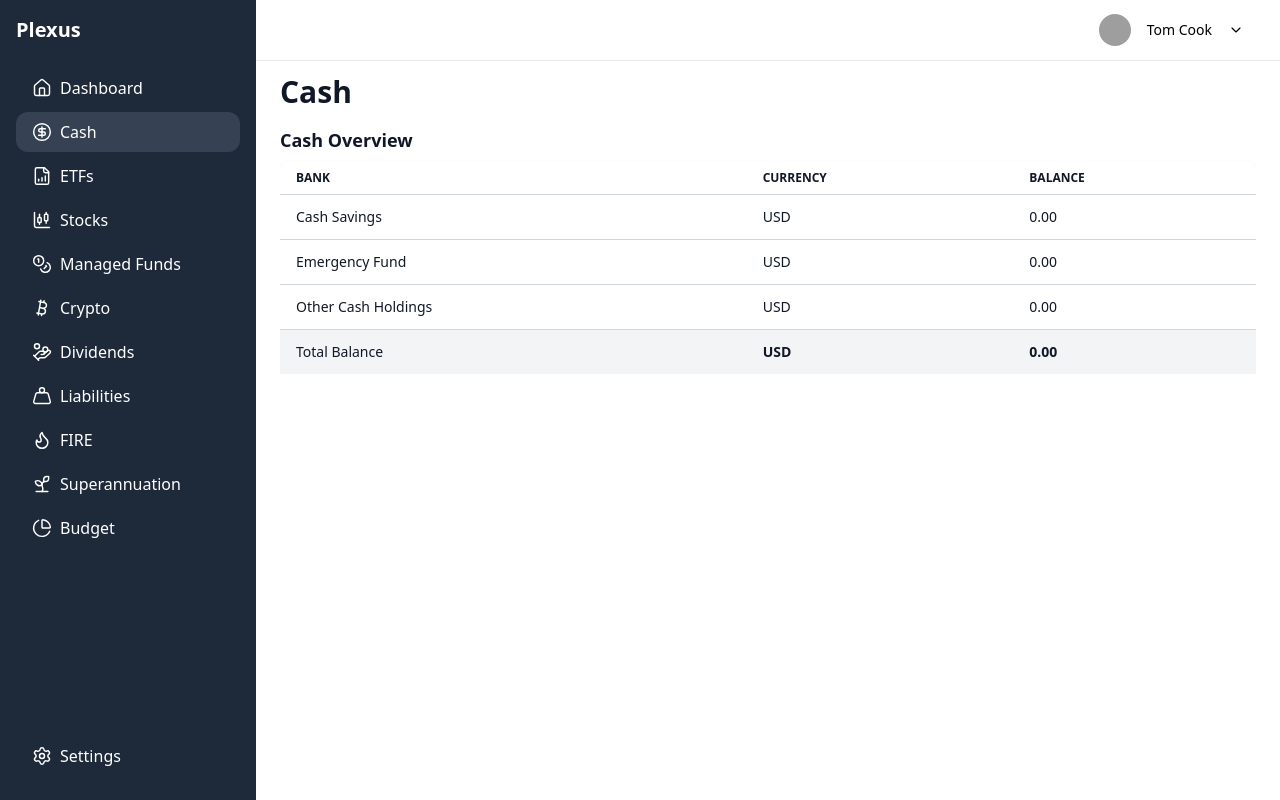
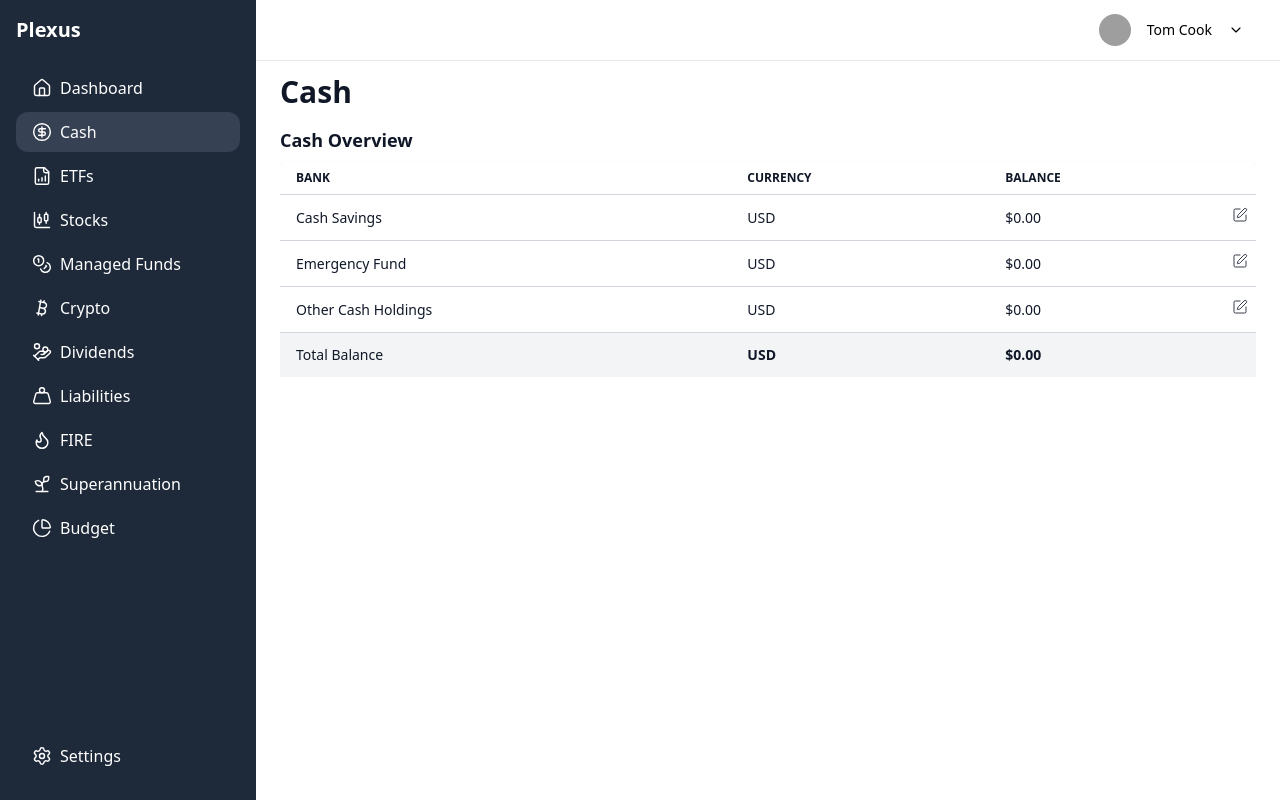
Before and after one commit to ChristianGhosn/nwt_frontend, a React (Vite) app: page /#/cash in a window 1280 px wide. Built offline with nearby package versions, Linux system fonts and the light colour scheme; grey boxes are pictures that could not be loaded.

Commit message:
Refactored Table into TableRow, TableBody and TableHeadings. Created the feature in tables to define editable columns.

```diff
--- a/src/components/Table.jsx
+++ b/src/components/Table.jsx
@@ -1,54 +1,36 @@
-const Table = ({ tableHeading, headings, keys, data }) => {
+import { useState } from "react";
+
+import TableHeadings from "./table/TableHeadings";
+import TableBody from "./table/TableBody";
+
+const Table = ({
+  tableHeading,
+  headings,
+  keys,
+  data: initialData,
+  editableColumnKey,
+}) => {
+  const [data, setData] = useState(initialData);
+
+  const handleUpdate = (id, key, value) => {
+    const updated = data.map((item) =>
+      item.id === id ? { ...item, [key]: value } : item
+    );
+    setData(updated);
+  };
+
   return (
     <div className="mt-4 overflow-x-auto w-full">
       <h2 className="text-lg font-semibold mb-2">{tableHeading}</h2>
 
       <table className="w-full text-left text-sm rounded-md shadow-sm">
-        <thead className="border-b border-gray-300 text-xs font-semibold uppercase ">
-          <tr>
-            {headings.map((heading, index) => (
-              <th key={index} className="px-4 py-2">
-                {heading}
-              </th>
-            ))}
-          </tr>
-        </thead>
-
-        <tbody className="divide-y divide-gray-300">
-          {data.map((item, rowIndex) => {
-            const isTotalRow = Object.values(item).some(
-              (value) =>
-                typeof value === "string" &&
-                value.toLowerCase().includes("total")
-            );
-
-            return (
-              <tr
-                key={rowIndex}
-                className={`${
-                  isTotalRow ? "font-bold dark:bg-gray-600 bg-gray-100" : ""
-                }`}
-              >
-                {keys.map((key, cellIndex) => {
-                  const value = item[key];
-                  const displayValue =
-                    typeof value === "number" ? value.toFixed(2) : value ?? "";
-
-                  return (
-                    <td
-                      key={cellIndex}
-                      className={`px-4 py-3 ${
-                        cellIndex === 0 ? "font-medium" : ""
-                      }`}
-                    >
-                      {displayValue}
-                    </td>
-                  );
-                })}
-              </tr>
-            );
-          })}
-        </tbody>
+        <TableHeadings headings={headings} />
+        <TableBody
+          data={data}
+          keys={keys}
+          onUpdate={handleUpdate}
+          editableColumnKey={editableColumnKey}
+        />
       </table>
     </div>
   );
--- /dev/null
+++ b/src/components/table/TableBody.jsx
@@ -0,0 +1,19 @@
+import TableRow from "./TableRow";
+
+const TableBody = ({ data, keys, onUpdate, editableColumnKey }) => {
+  return (
+    <tbody className="divide-y divide-gray-300">
+      {data.map((item, rowIndex) => (
+        <TableRow
+          key={rowIndex}
+          item={item}
+          keys={keys}
+          onUpdate={onUpdate}
+          editableColumnKey={editableColumnKey}
+        />
+      ))}
+    </tbody>
+  );
+};
+
+export default TableBody;
--- /dev/null
+++ b/src/components/table/TableHeadings.jsx
@@ -0,0 +1,17 @@
+import React from "react";
+
+const TableHeadings = ({ headings }) => {
+  return (
+    <thead className="border-b border-gray-300 text-xs font-semibold uppercase ">
+      <tr>
+        {headings.map((heading, index) => (
+          <th key={index} className="px-4 py-2">
+            {heading}
+          </th>
+        ))}
+      </tr>
+    </thead>
+  );
+};
+
+export default TableHeadings;
--- /dev/null
+++ b/src/components/table/TableRow.jsx
@@ -0,0 +1,80 @@
+import { useState } from "react";
+import { SquarePen, Save } from "lucide-react";
+
+const TableRow = ({ item, keys, onUpdate, editableColumnKey }) => {
+  const [isEditing, setIsEditing] = useState(false);
+  const [editedValue, setEditedValue] = useState(item[editableColumnKey]);
+
+  const handleEditClick = () => {
+    if (!isTotalRow) setIsEditing(true);
+  };
+
+  const handleSaveClick = () => {
+    if (editedValue === "" || isNaN(editedValue)) return;
+    setIsEditing(false);
+    onUpdate(item.id, editableColumnKey, parseFloat(editedValue));
+  };
+
+  const isTotalRow = Object.values(item).some(
+    (value) =>
+      typeof value === "string" && value.toLowerCase().includes("total")
+  );
+
+  return (
+    <tr
+      className={`${
+        isTotalRow ? "font-bold dark:bg-gray-600 bg-gray-100" : ""
+      }`}
+    >
+      {keys.map((key, index) => {
+        const value = item[key];
+        const displayValue =
+          typeof value === "number" ? `$${value.toFixed(2)}` : value ?? "";
+
+        return (
+          <td
+            key={index}
+            className={`px-4 py-3 ${index === 0 ? "font-medium" : ""}`}
+          >
+            {isEditing && key === editableColumnKey ? (
+              <input
+                type="number"
+                className="w-[80px] max-w-full border border-gray-400 dark:border-gray-200 rounded-lg px-2 py-1 text-sm"
+                value={editedValue ?? ""}
+                onChange={(e) =>
+                  setEditedValue(
+                    e.target.value === "" ? "" : parseFloat(e.target.value)
+                  )
+                }
+              />
+            ) : (
+              displayValue
+            )}
+          </td>
+        );
+      })}
+
+      {editableColumnKey && (
+        <td className="px-2 py-3 text-right align-middle w-1 whitespace-nowrap">
+          {isTotalRow ? null : isEditing ? (
+            <button
+              className="hover:text-gray-600 dark:hover:text-gray-300"
+              onClick={handleSaveClick}
+            >
+              <Save size={16} strokeWidth={1.25} />
+            </button>
+          ) : (
+            <button
+              className="hover:text-gray-600 dark:hover:text-gray-300"
+              onClick={handleEditClick}
+            >
+              <SquarePen size={16} strokeWidth={1.25} />
+            </button>
+          )}
+        </td>
+      )}
+    </tr>
+  );
+};
+
+export default TableRow;
--- a/src/pages/Cash.jsx
+++ b/src/pages/Cash.jsx
@@ -9,21 +9,24 @@ const Cash = () => {
       keys: ["bank", "currency", "balance"],
       data: [
         {
+          id: 1,
           bank: "Cash Savings",
           currency: "USD",
           balance: 0.0,
         },
         {
+          id: 2,
           bank: "Emergency Fund",
           currency: "USD",
           balance: 0.0,
         },
         {
+          id: 3,
           bank: "Other Cash Holdings",
           currency: "USD",
           balance: 0.0,
         },
-        { bank: "Total Balance", currency: "USD", balance: 0.0 },
+        { id: 4, bank: "Total Balance", currency: "USD", balance: 0.0 },
       ],
     },
   });
@@ -32,9 +35,10 @@ const Cash = () => {
       <h1 className="text-3xl font-semibold">Cash</h1>
       <Table
         tableHeading={data.Cash.tableHeading}
+        headings={data.Cash.headings}
+        keys={data.Cash.keys}
         data={data.Cash.data}
-        keys={data.Cash.keys}
-        headings={data.Cash.headings}
+        editableColumnKey={"balance"}
       />
     </div>
   );
```
Also changed, not shown: 1 other file (tests, documents, lock files or other folders).
